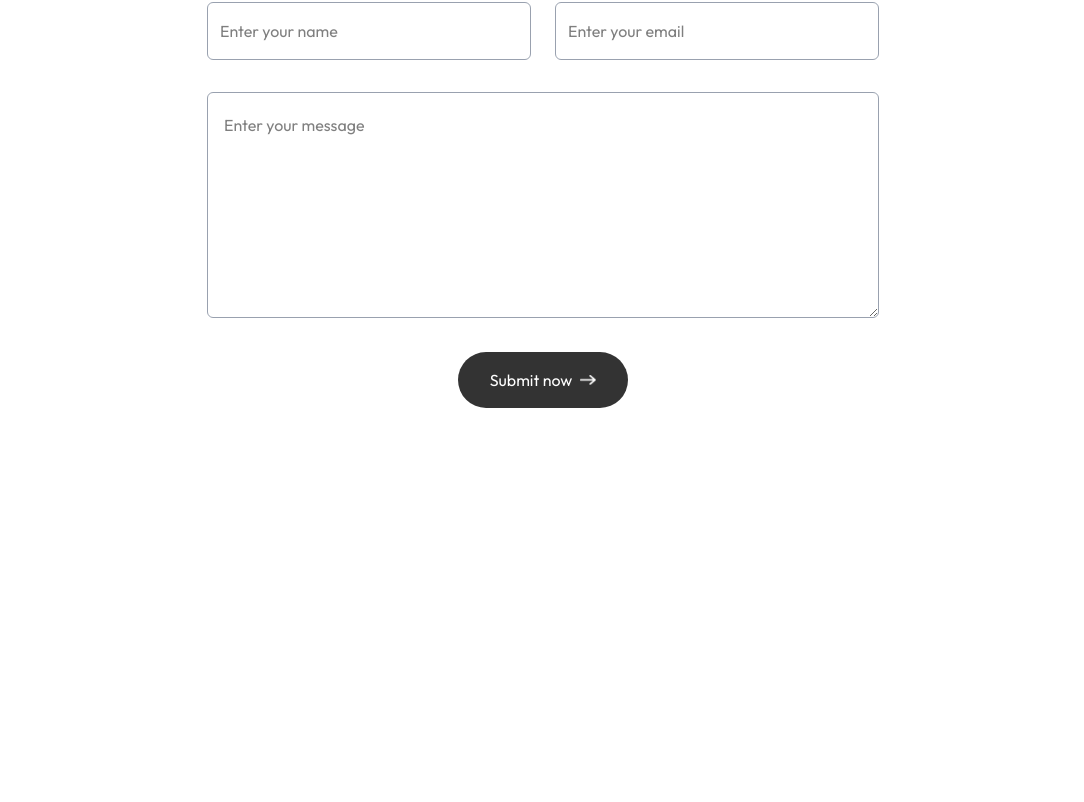
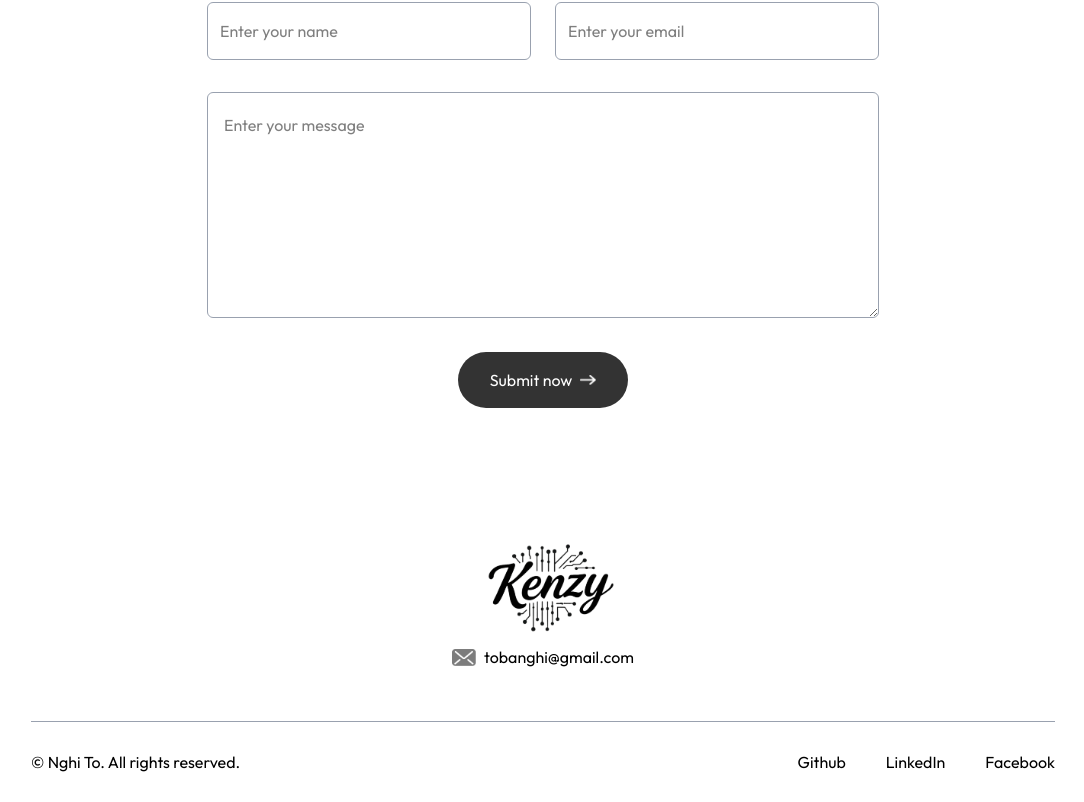
Before and after one commit to NghiTo/Portfolio, a Next.js app: page / in a window 1280 px wide. Shown: the part 3235-4037 px from the top of the page, without its empty margins (97-1181 px from the left). Before the commit the page ends 3699 px from the top, so only its background shows below. Built offline with nearby package versions, Linux system fonts and the light colour scheme; a web font is replaced by a local one.

Commit message:
des: add footer component

```diff
--- /dev/null
+++ b/src/app/components/Footer.tsx
@@ -0,0 +1,42 @@
+import { assets } from "@/assets/assets";
+import Image from "next/image";
+import React from "react";
+
+const Footer = () => {
+  return (
+    <div className="mt-20">
+      <div className="text-center">
+        <Image src={assets.logo} alt="" className="w-36 mx-auto mb-2" />
+        <div className="w-max flex items-center gap-2 mx-auto">
+          <Image src={assets.mail_icon} alt="" className="w-6" />
+          tobanghi@gmail.com
+        </div>
+      </div>
+      <div className="text-center sm:flex items-center justify-between border-t border-gray-400 mx-[10%] mt-12 py-6">
+        <p>© Nghi To. All rights reserved.</p>
+        <ul className="flex items-center gap-10 justify-center mt-4 sm:mt-0">
+          <li>
+            <a target="_blank" href="https://github.com/NghiTo">
+              Github
+            </a>
+          </li>
+          <li>
+            <a
+              target="_blank"
+              href="https://www.linkedin.com/in/nghị-tô-bá-8aa85b312/"
+            >
+              LinkedIn
+            </a>
+          </li>
+          <li>
+            <a target="_blank" href="https://www.facebook.com/nghi.toba.9/">
+              Facebook
+            </a>
+          </li>
+        </ul>
+      </div>
+    </div>
+  );
+};
+
+export default Footer;
--- a/src/app/page.tsx
+++ b/src/app/page.tsx
@@ -1,6 +1,7 @@
 "use client";
 import About from "./components/About";
 import Contact from "./components/Contact";
+import Footer from "./components/Footer";
 import Header from "./components/Header";
 import Navbar from "./components/Navbar";
 import Services from "./components/Services";
@@ -15,6 +16,7 @@
       <Services />
       <Work />
       <Contact />
+      <Footer/>
     </>
   );
 }
--- a/src/assets/assets.ts
+++ b/src/assets/assets.ts
@@ -27,6 +27,7 @@
 import right_arrow from "@/assets/right-arrow.png";
 import send_icon from "@/assets/send-icon.png";
 import right_arrow_bold from "@/assets/right-arrow-bold.png";
+import mail_icon from "@/assets/mail_icon.png";
 
 export const assets = {
   logo,
@@ -58,6 +59,7 @@
   right_arrow,
   send_icon,
   right_arrow_bold,
+  mail_icon,
 };
 
 export const infoList = [
```
Also changed, not shown: src/app/components/Contact.tsx (+1 -1 lines), src/app/components/Work.tsx (+1 -5 lines).
